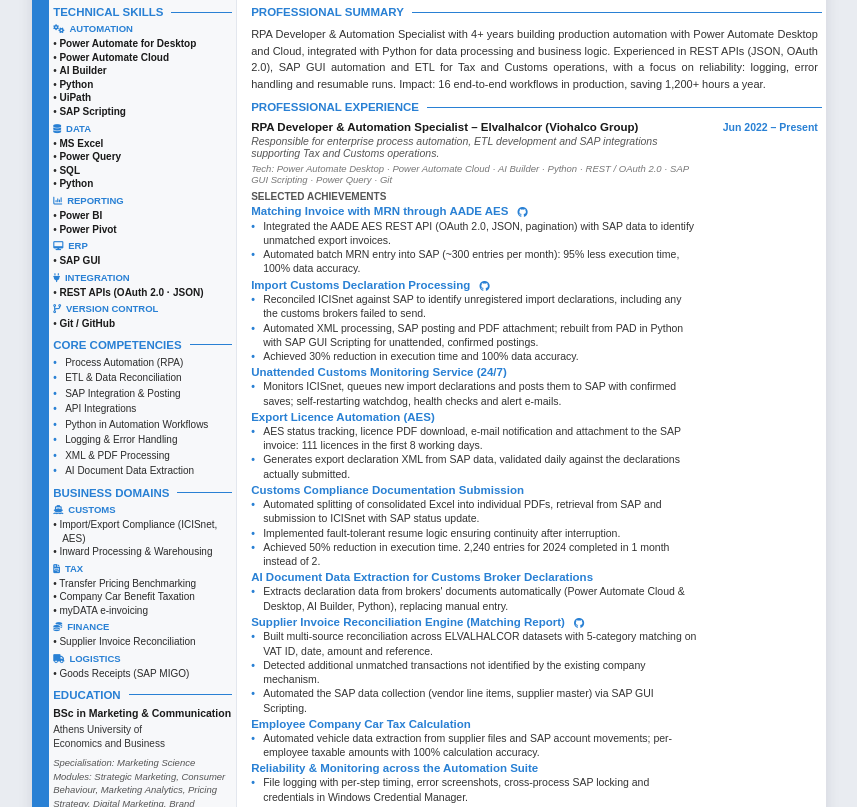
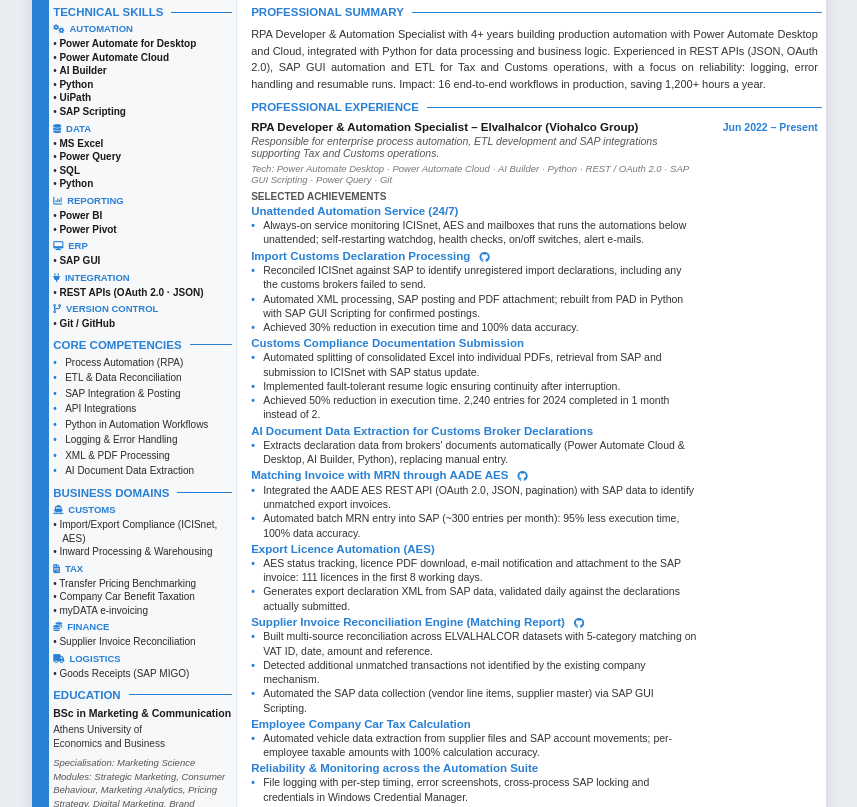
Before and after one commit to PetrosVachaviolos/resume, a plain HTML site: page index.html in a window 1280 px wide. Shown: the part 149-956 px from the top of the page, without its empty margins (211-1068 px from the left). Drawn offline with Linux system fonts and the light colour scheme.

Commit message:
CV: unattended automation service first; projects ordered by domain

```diff
--- a/index.html
+++ b/index.html
@@ -152,27 +152,15 @@
           <div class="ach-label">Selected Achievements</div>
 
           <div class="proj">
-            <div class="proj-title">Matching Invoice with MRN through AADE AES <a class="gh" href="https://github.com/PetrosVachaviolos/aade-aes-power-query" title="github.com/PetrosVachaviolos/aade-aes-power-query"><i class="fa-brands fa-github"></i></a></div>
-            <div class="bul"><span class="dot">&bull;</span>Integrated the AADE AES REST API (OAuth 2.0, JSON, pagination) with SAP data to identify unmatched export invoices.</div>
-            <div class="bul"><span class="dot">&bull;</span>Automated batch MRN entry into SAP (~300 entries per month): 95% less execution time, 100% data accuracy.</div>
+            <div class="proj-title">Unattended Automation Service (24/7)</div>
+            <div class="bul"><span class="dot">&bull;</span>Always-on service monitoring ICISnet, AES and mailboxes that runs the automations below unattended; self-restarting watchdog, health checks, on/off switches, alert e-mails.</div>
           </div>
 
           <div class="proj">
             <div class="proj-title">Import Customs Declaration Processing <a class="gh" href="https://github.com/PetrosVachaviolos/ima-pad-flow" title="github.com/PetrosVachaviolos/ima-pad-flow"><i class="fa-brands fa-github"></i></a></div>
             <div class="bul"><span class="dot">&bull;</span>Reconciled ICISnet against SAP to identify unregistered import declarations, including any the customs brokers failed to send.</div>
-            <div class="bul"><span class="dot">&bull;</span>Automated XML processing, SAP posting and PDF attachment; rebuilt from PAD in Python with SAP GUI Scripting for unattended, confirmed postings.</div>
+            <div class="bul"><span class="dot">&bull;</span>Automated XML processing, SAP posting and PDF attachment; rebuilt from PAD in Python with SAP GUI Scripting for confirmed postings.</div>
             <div class="bul"><span class="dot">&bull;</span>Achieved 30% reduction in execution time and 100% data accuracy.</div>
-          </div>
-
-          <div class="proj">
-            <div class="proj-title">Unattended Customs Monitoring Service (24/7)</div>
-            <div class="bul"><span class="dot">&bull;</span>Monitors ICISnet, queues new import declarations and posts them to SAP with confirmed saves; self-restarting watchdog, health checks and alert e-mails.</div>
-          </div>
-
-          <div class="proj">
-            <div class="proj-title">Export Licence Automation (AES)</div>
-            <div class="bul"><span class="dot">&bull;</span>AES status tracking, licence PDF download, e-mail notification and attachment to the SAP invoice: 111 licences in the first 8 working days.</div>
-            <div class="bul"><span class="dot">&bull;</span>Generates export declaration XML from SAP data, validated daily against the declarations actually submitted.</div>
           </div>
 
           <div class="proj">
@@ -185,6 +173,18 @@
           <div class="proj">
             <div class="proj-title">AI Document Data Extraction for Customs Broker Declarations</div>
             <div class="bul"><span class="dot">&bull;</span>Extracts declaration data from brokers' documents automatically (Power Automate Cloud &amp; Desktop, AI Builder, Python), replacing manual entry.</div>
+          </div>
+
+          <div class="proj">
+            <div class="proj-title">Matching Invoice with MRN through AADE AES <a class="gh" href="https://github.com/PetrosVachaviolos/aade-aes-power-query" title="github.com/PetrosVachaviolos/aade-aes-power-query"><i class="fa-brands fa-github"></i></a></div>
+            <div class="bul"><span class="dot">&bull;</span>Integrated the AADE AES REST API (OAuth 2.0, JSON, pagination) with SAP data to identify unmatched export invoices.</div>
+            <div class="bul"><span class="dot">&bull;</span>Automated batch MRN entry into SAP (~300 entries per month): 95% less execution time, 100% data accuracy.</div>
+          </div>
+
+          <div class="proj">
+            <div class="proj-title">Export Licence Automation (AES)</div>
+            <div class="bul"><span class="dot">&bull;</span>AES status tracking, licence PDF download, e-mail notification and attachment to the SAP invoice: 111 licences in the first 8 working days.</div>
+            <div class="bul"><span class="dot">&bull;</span>Generates export declaration XML from SAP data, validated daily against the declarations actually submitted.</div>
           </div>
 
           <div class="proj">
```
Also changed, not shown: 1 other file.
